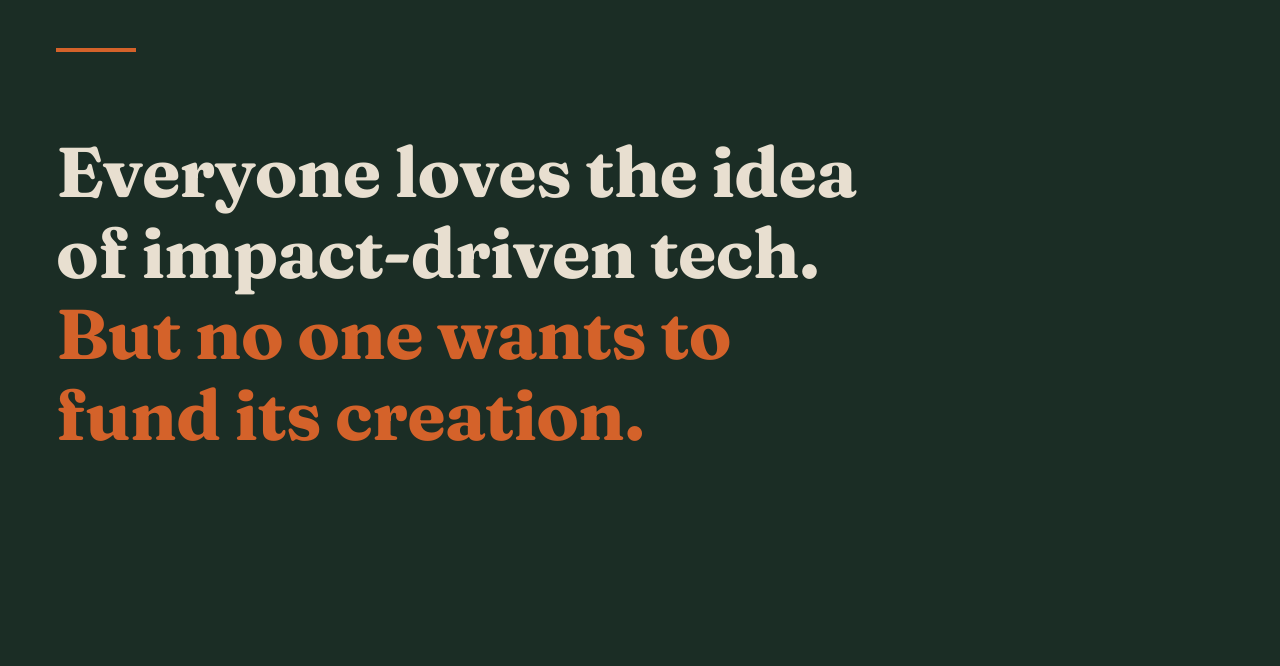
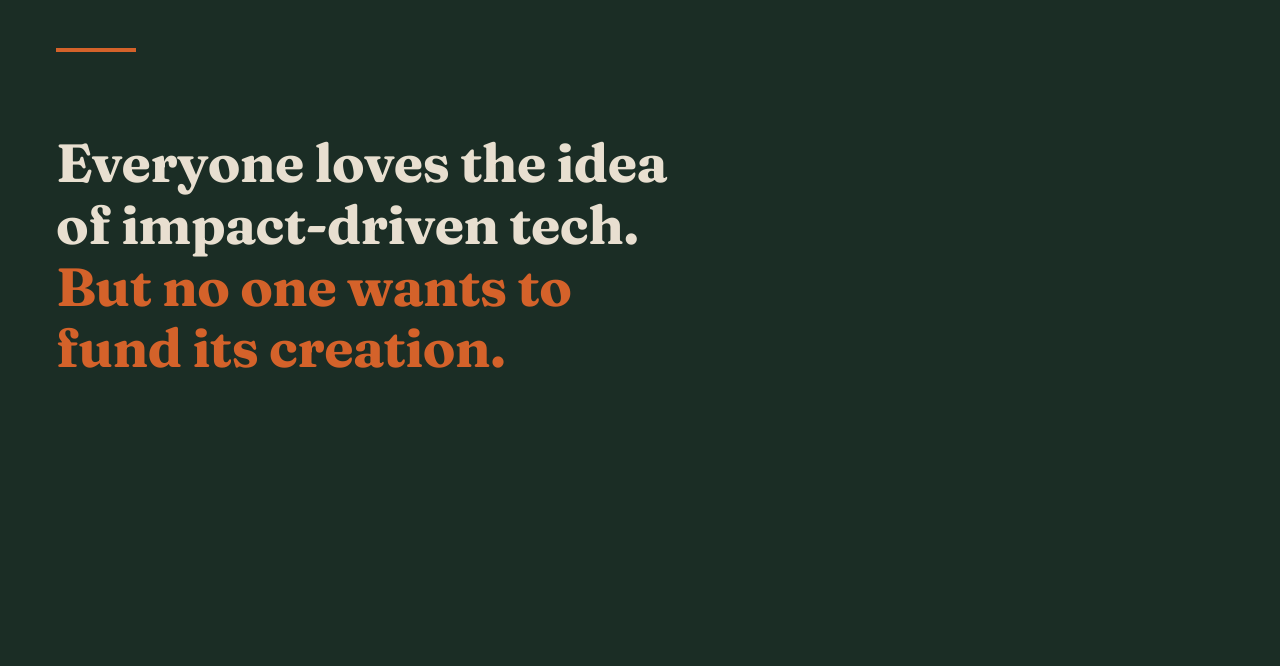
Before and after one commit to Counter-Labs/counter-labs-site, a plain HTML site: page index.html in a window 1280 px wide. Shown: the top 666 px of the page. Drawn offline with nearby package versions, Linux system fonts and the light colour scheme.

Commit message:
Add files via upload

```diff
--- a/index.html
+++ b/index.html
@@ -55,7 +55,7 @@
     }
 
     .statement p {
-      font-size: clamp(2.6rem, 5.5vw, 5.2rem);
+      font-size: clamp(2.2rem, 4.2vw, 4.4rem);
       font-weight: 700;
       line-height: 1.15;
       letter-spacing: -0.01em;
```
